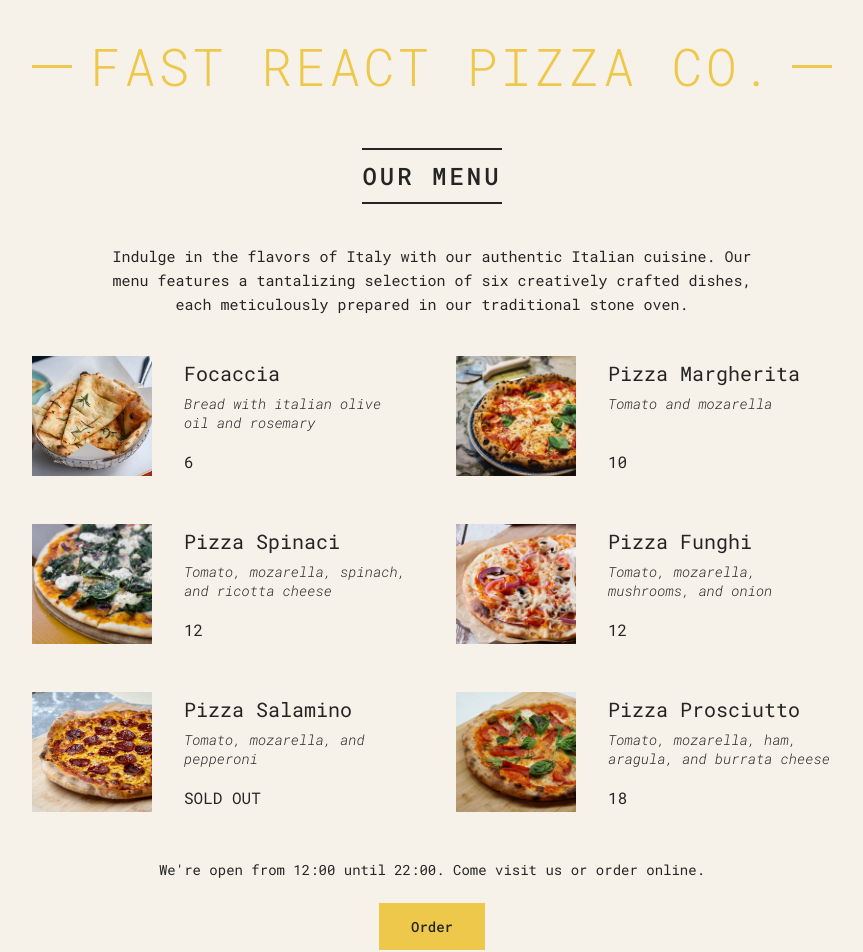
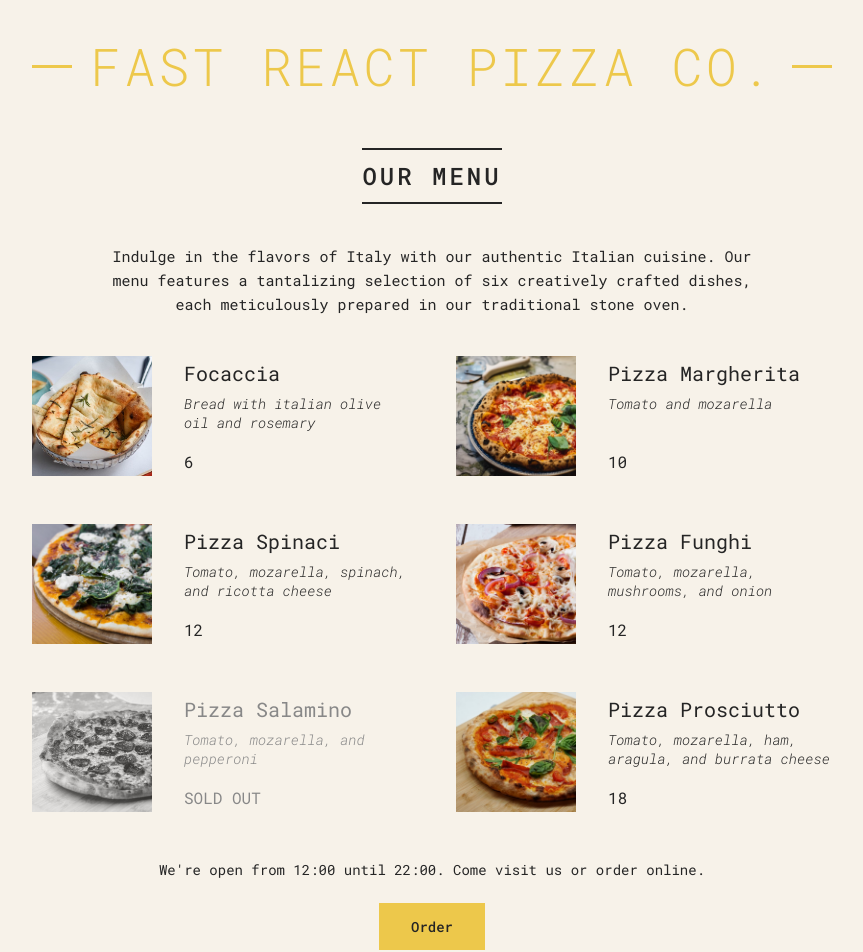
Before and after one commit to Hiladolev/pizza-menu, a React (Create React App) app: page / in a window 1280 px wide. Shown: the top 952 px of the page, without its empty margins (208-1071 px from the left). Built offline with nearby package versions, Linux system fonts and the light colour scheme.

Commit message:
conditional rendering with && for sold out css className

```diff
--- a/src/components/Pizza/Pizza.js
+++ b/src/components/Pizza/Pizza.js
@@ -1,6 +1,6 @@
 export default function Pizza({ pizzaObj }) {
   return (
-    <li className="pizza">
+    <li className={`pizza ${pizzaObj.soldOut && "sold-out"}`}>
       <img src={pizzaObj.photoName} alt={pizzaObj.name} />
       <div>
         <h3>{pizzaObj.name}</h3>
```
